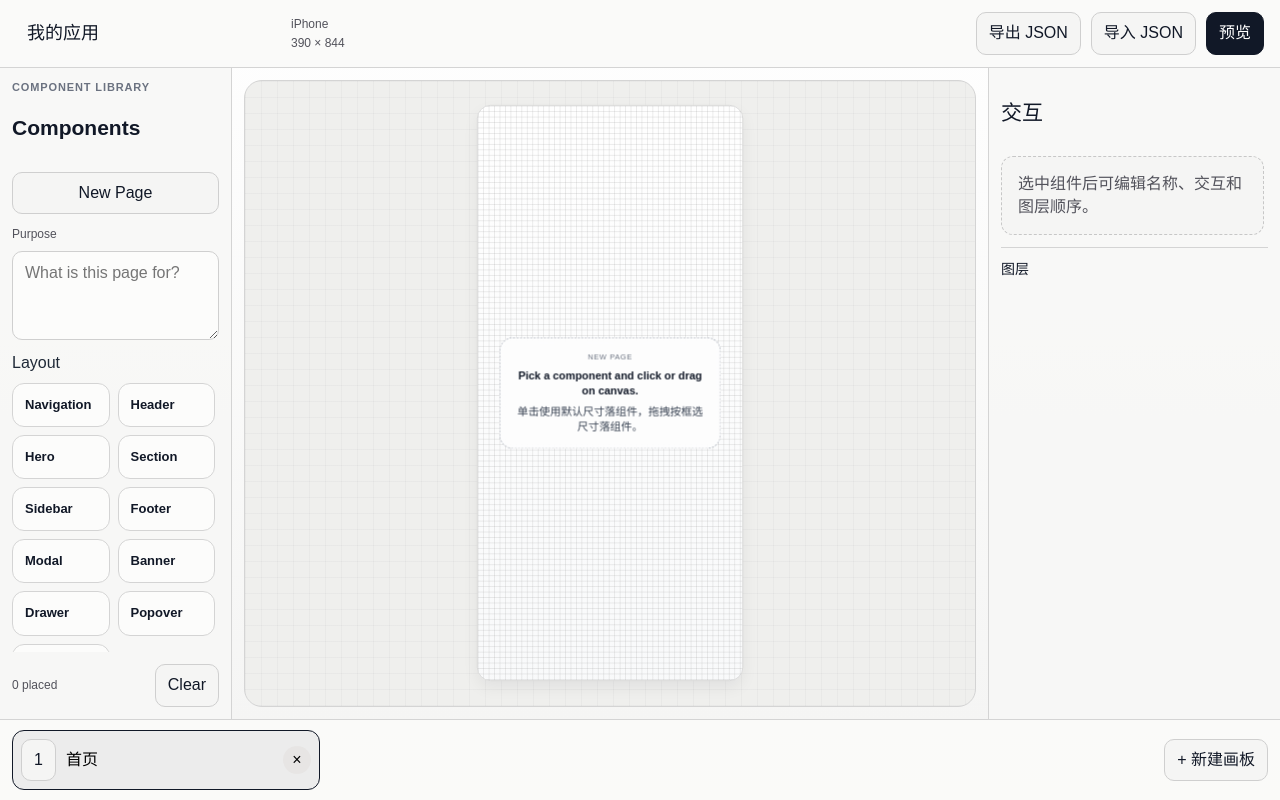
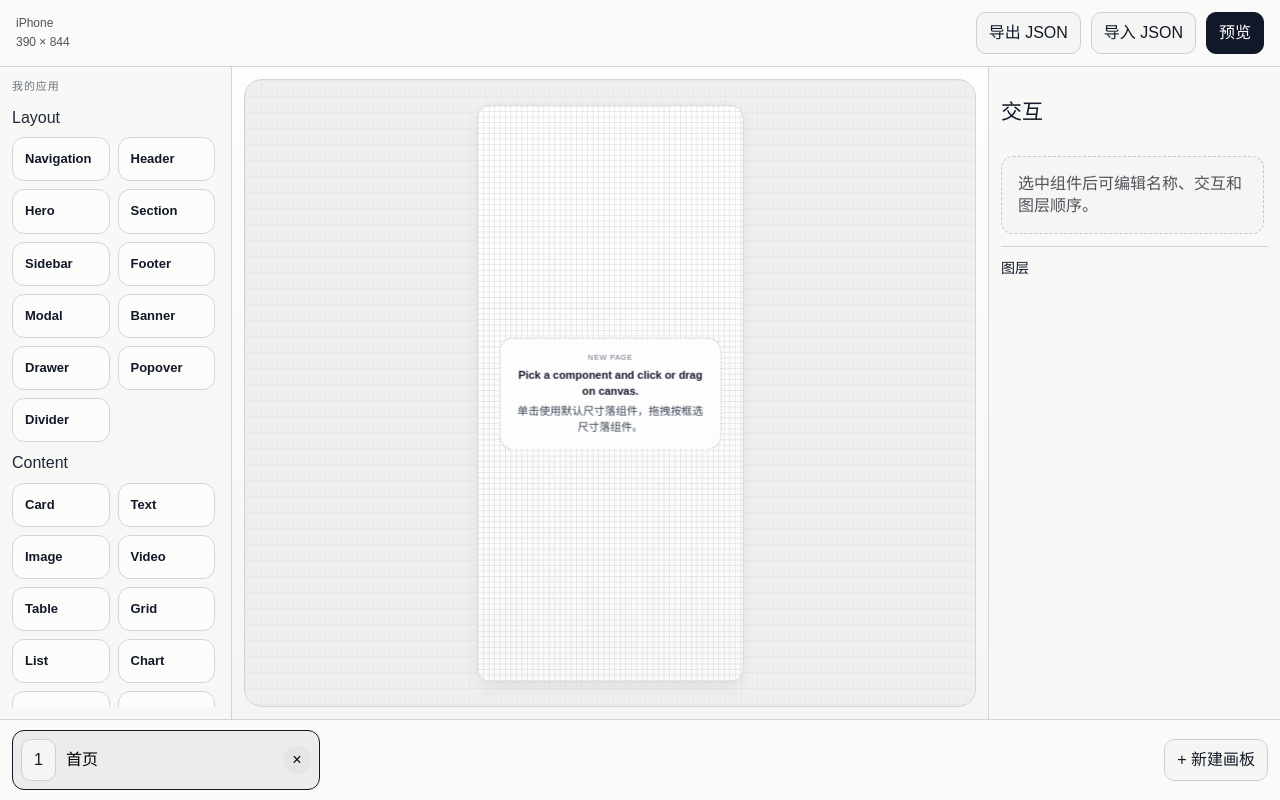
Before and after one commit to kaelem1/wireframe-for-llm, a React (Vite) app: page / in a window 1280 px wide. Both pictures are taken after a click on the button "创建项目". Built offline with nearby package versions, Linux system fonts and the light colour scheme.

Commit message:
feat: simplify palette controls and selection state

```diff
--- a/src/App.tsx
+++ b/src/App.tsx
@@ -1,8 +1,9 @@
 /*
 [PROTOCOL]:
 1. 逻辑变更后更新此 Header
-2. 当前统一为单一画布工作流，并保留左右栏同时编辑组件与图层
-3. 更新后检查所属 `.folder.md`
+2. 当前统一为单一画布工作流，项目名入口固定在左栏，顶部仅保留设备与动作
+3. Escape 只清当前已选组件，不清待放置组件
+4. 更新后检查所属 `.folder.md`
 */
 
 import { useEffect, useRef } from 'react'
@@ -35,13 +36,11 @@ export default function App() {
   const activeBoardId = useAppStore((state) => state.activeBoardId)
   const selectedComponentId = useAppStore((state) => state.selectedComponentId)
   const selectedComponentIds = useAppStore((state) => state.selectedComponentIds)
-  const pendingComponentType = useAppStore((state) => state.pendingComponentType)
   const wireframe = useAppStore((state) => state.wireframe)
   const isPreview = useAppStore((state) => state.isPreview)
   const initializeProject = useAppStore((state) => state.initializeProject)
   const importProjectJson = useAppStore((state) => state.importProjectJson)
   const exportProject = useAppStore((state) => state.exportProjectJson)
-  const setProjectName = useAppStore((state) => state.setProjectName)
   const addBoard = useAppStore((state) => state.addBoard)
   const deleteSelectedComponents = useAppStore((state) => state.deleteSelectedComponents)
   const duplicateComponent = useAppStore((state) => state.duplicateComponent)
@@ -50,7 +49,6 @@ export default function App() {
   const getWorkspaceSnapshot = useAppStore((state) => state.getWorkspaceSnapshot)
   const undo = useAppStore((state) => state.undo)
   const redo = useAppStore((state) => state.redo)
-  const setPendingComponentType = useAppStore((state) => state.setPendingComponentType)
   const selectComponent = useAppStore((state) => state.selectComponent)
 
   useEffect(() => {
@@ -103,16 +101,9 @@ export default function App() {
         }
       }
 
-      if (event.key === 'Escape') {
-        if (pendingComponentType) {
-          event.preventDefault()
-          setPendingComponentType(null)
-          return
-        }
-        if (selectedComponentIds.length > 0) {
-          event.preventDefault()
-          selectComponent(null)
-        }
+      if (event.key === 'Escape' && selectedComponentIds.length > 0) {
+        event.preventDefault()
+        selectComponent(null)
       }
 
       if (event.key === 'Backspace' && selectedComponentIds.length > 0) {
@@ -138,13 +129,11 @@ export default function App() {
     duplicateComponent,
     exportProject,
     moveSelectedBy,
-    pendingComponentType,
     project,
     redo,
     selectedComponentId,
     selectedComponentIds.length,
     selectComponent,
-    setPendingComponentType,
     togglePreview,
     undo,
   ])
@@ -165,11 +154,9 @@ export default function App() {
     <>
       <div className="app-shell">
         <Toolbar
-          projectName={project.project}
           deviceLabel={deviceLabel}
           boardSizeLabel={`${project.boardSize.width} × ${project.boardSize.height}`}
           isPreview={isPreview}
-          onProjectNameChange={setProjectName}
           onExport={() => downloadJson(`${project.project || 'wireframe-project'}.json`, JSON.parse(exportProject()))}
           onImport={() => importRef.current?.click()}
           onTogglePreview={togglePreview}
--- a/src/components/BoardCanvas.tsx
+++ b/src/components/BoardCanvas.tsx
@@ -2,7 +2,8 @@
 [PROTOCOL]:
 1. 逻辑变更后更新此 Header
 2. 当前统一画布交互，补齐点击放置、框选多选、八向缩放与空白提示层
-3. 更新后检查所属 `.folder.md`
+3. 空白提示层不再消费 purpose，组件按钮进入连续放置
+4. 更新后检查所属 `.folder.md`
 */
 
 import { useEffect, useMemo, useRef, useState, type PointerEvent as ReactPointerEvent } from 'react'
@@ -329,7 +330,6 @@ export function BoardCanvas() {
   const selectedComponentIds = useAppStore((state) => state.selectedComponentIds)
   const editingComponentId = useAppStore((state) => state.editingComponentId)
   const pendingComponentType = useAppStore((state) => state.pendingComponentType)
-  const wireframe = useAppStore((state) => state.wireframe)
   const selectComponent = useAppStore((state) => state.selectComponent)
   const selectComponents = useAppStore((state) => state.selectComponents)
   const setEditingComponentId = useAppStore((state) => state.setEditingComponentId)
@@ -695,7 +695,7 @@ export function BoardCanvas() {
             {board.components.length === 0 ? (
               <div className="canvas-empty-state">
                 <div className="canvas-empty-state__eyebrow">New Page</div>
-                <strong>{wireframe.purpose || 'Pick a component and click or drag on canvas.'}</strong>
+                <strong>Pick a component and click or drag on canvas.</strong>
                 <span>单击使用默认尺寸落组件，拖拽按框选尺寸落组件。</span>
               </div>
             ) : null}
--- a/src/components/ComponentPalette.tsx
+++ b/src/components/ComponentPalette.tsx
@@ -1,8 +1,8 @@
 /*
 [PROTOCOL]:
 1. 逻辑变更后更新此 Header
-2. 当前左栏统一为组件库与页面意图区，移除模式切换与尺寸备注
-3. 当前按 ComponentCatalogItem 渲染等宽网格项
+2. 当前左栏仅保留项目名与组件网格，移除 purpose、新建页与底栏操作
+3. 当前按 ComponentCatalogItem 渲染等宽网格项，并保持待放置组件持续选中
 4. 更新后检查所属 `.folder.md`
 */
 
@@ -11,40 +11,22 @@ import { useAppStore } from '../stores/appStore'
 
 export function ComponentPalette() {
   const project = useAppStore((state) => state.project)
-  const activeBoardId = useAppStore((state) => state.activeBoardId)
   const pendingComponentType = useAppStore((state) => state.pendingComponentType)
-  const wireframe = useAppStore((state) => state.wireframe)
+  const setProjectName = useAppStore((state) => state.setProjectName)
   const setPendingComponentType = useAppStore((state) => state.setPendingComponentType)
-  const startWireframePage = useAppStore((state) => state.startWireframePage)
-  const clearActiveBoardComponents = useAppStore((state) => state.clearActiveBoardComponents)
-  const setWireframePurpose = useAppStore((state) => state.setWireframePurpose)
-
-  const activeBoard =
-    project && activeBoardId ? project.boards.find((board) => board.id === activeBoardId) ?? null : null
-  const placedCount = activeBoard?.components.length ?? 0
 
   return (
     <div className="panel panel--palette">
       <div className="panel__header panel__header--palette">
-        <div>
-          <div className="panel__eyebrow">Component library</div>
-          <h2>Components</h2>
+        <div className="panel__eyebrow">
+          <input
+            className="panel__project-name"
+            value={project?.project ?? ''}
+            aria-label="项目名称"
+            onChange={(event) => setProjectName(event.target.value)}
+          />
         </div>
       </div>
-
-      <button type="button" className="ghost-button" onClick={startWireframePage}>
-        New Page
-      </button>
-
-      <label className="form-field">
-        <span>Purpose</span>
-        <textarea
-          rows={3}
-          value={wireframe.purpose}
-          placeholder="What is this page for?"
-          onChange={(event) => setWireframePurpose(event.target.value)}
-        />
-      </label>
 
       <div className="component-palette">
         {COMPONENT_REGISTRY.map((section) => (
@@ -75,13 +57,6 @@ export function ComponentPalette() {
           </section>
         ))}
       </div>
-
-      <div className="palette-footer">
-        <div className="palette-footer__count">{placedCount} placed</div>
-        <button type="button" className="ghost-button" onClick={clearActiveBoardComponents}>
-          Clear
-        </button>
-      </div>
     </div>
   )
 }
--- a/src/components/Toolbar.tsx
+++ b/src/components/Toolbar.tsx
@@ -1,15 +1,14 @@
 /*
 [PROTOCOL]:
 1. 逻辑变更后更新此 Header
-2. 更新后检查所属 `.folder.md`
+2. 当前顶部只保留设备、导入导出与预览动作，不再承接项目名输入
+3. 更新后检查所属 `.folder.md`
 */
 
 interface ToolbarProps {
-  projectName: string
   deviceLabel: string
   boardSizeLabel: string
   isPreview: boolean
-  onProjectNameChange: (value: string) => void
   onExport: () => void
   onImport: () => void
   onTogglePreview: () => void
@@ -17,11 +16,9 @@ interface ToolbarProps {
 
 export function Toolbar(props: ToolbarProps) {
   const {
-    projectName,
     deviceLabel,
     boardSizeLabel,
     isPreview,
-    onProjectNameChange,
     onExport,
     onImport,
     onTogglePreview,
@@ -30,12 +27,6 @@ export function Toolbar(props: ToolbarProps) {
   return (
     <header className="toolbar">
       <div className="toolbar__identity">
-        <input
-          className="toolbar__project-name"
-          value={projectName}
-          onChange={(event) => onProjectNameChange(event.target.value)}
-          aria-label="项目名称"
-        />
         <div className="toolbar__device">
           <span>{deviceLabel}</span>
           <span>{boardSizeLabel}</span>
--- a/src/index.css
+++ b/src/index.css
@@ -2,7 +2,8 @@
 [PROTOCOL]:
 1. 逻辑变更后更新此 Header
 2. 当前收敛为单一线框工作区样式，并保留框选与图层拖拽反馈
-3. 更新后检查所属 `.folder.md`
+3. 左栏仅保留项目名与组件网格，toolbar 不再展示项目名输入
+4. 更新后检查所属 `.folder.md`
 */
 
 :root {
@@ -75,17 +76,6 @@ body {
   display: flex;
   align-items: center;
   gap: 12px;
-}
-
-.toolbar__project-name {
-  min-width: 180px;
-  border: 1px solid transparent;
-  border-radius: 10px;
-  background: transparent;
-  padding: 8px 10px;
-  font-size: 18px;
-  font-weight: 600;
-  color: #111827;
 }
 
 .toolbar__device {
@@ -183,6 +173,23 @@ body {
   color: #6b7280;
 }
 
+.panel__header--palette .panel__eyebrow {
+  width: 100%;
+  margin-bottom: 0;
+}
+
+.panel__project-name {
+  width: 100%;
+  border: 0;
+  padding: 0;
+  background: transparent;
+  color: inherit;
+  font: inherit;
+  letter-spacing: inherit;
+  text-transform: inherit;
+  outline: none;
+}
+
 .panel__editor {
   display: grid;
   align-content: start;
@@ -257,18 +264,6 @@ body {
   font-size: 13px;
   font-weight: 700;
   color: #111827;
-}
-
-.palette-footer {
-  display: flex;
-  align-items: center;
-  justify-content: space-between;
-  gap: 10px;
-}
-
-.palette-footer__count {
-  font-size: 12px;
-  color: #52525b;
 }
 
 .canvas-shell {
--- a/src/stores/appStore.ts
+++ b/src/stores/appStore.ts
@@ -3,7 +3,8 @@
 1. 逻辑变更后更新此 Header
 2. 当前把单一 wireframe 工作态、编辑命令与多选状态并入同一 store
 3. 画布始终运行在线框编辑态，不再维护 on/off 双快照切换
-4. 更新后检查所属 `.folder.md`
+4. 待放置组件持续保留，直到显式切换、取消或选中画布组件
+5. 更新后检查所属 `.folder.md`
 */
 
 import { applyPatches, enablePatches, produceWithPatches, type Patch } from 'immer'
@@ -102,9 +103,6 @@ type StoreState = {
   selectComponents: (componentIds: string[]) => void
   setEditingComponentId: (componentId: string | null) => void
   setPendingComponentType: (type: ComponentType | null) => void
-  startWireframePage: () => void
-  clearWireframePage: () => void
-  setWireframePurpose: (purpose: string) => void
   addBoard: () => void
   deleteBoard: (boardId: string) => void
   reorderBoards: (fromIndex: number, toIndex: number) => void
@@ -121,7 +119,6 @@ type StoreState = {
   updateComponentFrames: (
     updates: Array<Pick<ProtoComponent, 'id' | 'x' | 'y' | 'width' | 'height'>>,
   ) => void
-  clearActiveBoardComponents: () => void
   reorderComponents: (boardId: string, fromIndex: number, toIndex: number) => void
   deleteComponent: (componentId: string) => void
   deleteSelectedComponents: () => void
@@ -158,10 +155,6 @@ function createDefaultWireframeState(): WireframeState {
   return {
     purpose: '',
   }
-}
-
-function cloneProject(project: ProjectData | null) {
-  return project ? parseProjectJson(JSON.stringify(project)) : null
 }
 
 function resetEditingState() {
@@ -323,12 +316,14 @@ export const useAppStore = create<StoreState>((set, get) => {
       set({
         selectedComponentId,
         selectedComponentIds: selectedComponentId ? [selectedComponentId] : [],
+        pendingComponentType: null,
       }),
     selectComponents: (selectedComponentIds) =>
       set({
         selectedComponentId: selectedComponentIds.at(-1) ?? null,
         selectedComponentIds,
         editingComponentId: null,
+        pendingComponentType: null,
       }),
     setEditingComponentId: (editingComponentId) => set({ editingComponentId }),
     setPendingComponentType: (pendingComponentType) =>
@@ -338,51 +333,6 @@ export const useAppStore = create<StoreState>((set, get) => {
         selectedComponentIds: [],
         editingComponentId: null,
       }),
-    startWireframePage: () =>
-      set((state) => {
-        if (!state.project) {
-          return state
-        }
-
-        const project = cloneProject(state.project)
-        const activeBoardId = state.activeBoardId ?? project?.boards[0]?.id ?? null
-        const board = project && activeBoardId ? getBoardById(project, activeBoardId) : project?.boards[0] ?? null
-
-        if (!project || !board) {
-          return state
-        }
-
-        board.components = []
-
-        return {
-          project,
-          activeBoardId: board.id,
-          wireframe: state.wireframe,
-          ...resetEditingState(),
-          ...previewReset,
-        }
-      }),
-    clearWireframePage: () =>
-      commit((draft) => {
-        if (!draft.project) {
-          return
-        }
-        const board = getActiveBoard(draft.project, draft.activeBoardId)
-        if (!board) {
-          return
-        }
-        board.components = []
-        draft.selectedComponentId = null
-        draft.selectedComponentIds = []
-        draft.pendingComponentType = null
-      }),
-    setWireframePurpose: (purpose) =>
-      set((state) => ({
-        wireframe: {
-          ...state.wireframe,
-          purpose,
-        },
-      })),
     addBoard: () =>
       commit((draft) => {
         if (!draft.project) {
@@ -441,7 +391,6 @@ export const useAppStore = create<StoreState>((set, get) => {
         draft.activeBoardId = board.id
         draft.selectedComponentId = component.id
         draft.selectedComponentIds = [component.id]
-        draft.pendingComponentType = null
       }),
     placeComponent: (type, frame) =>
       commit((draft) => {
@@ -459,7 +408,6 @@ export const useAppStore = create<StoreState>((set, get) => {
         draft.activeBoardId = board.id
         draft.selectedComponentId = component.id
         draft.selectedComponentIds = [component.id]
-        draft.pendingComponentType = null
       }),
     updateComponent: (componentId, updates) =>
       commit((draft) => {
@@ -518,20 +466,6 @@ export const useAppStore = create<StoreState>((set, get) => {
             ),
           )
         }
-      }),
-    clearActiveBoardComponents: () =>
-      commit((draft) => {
-        if (!draft.project) {
-          return
-        }
-        const board = getActiveBoard(draft.project, draft.activeBoardId)
-        if (!board) {
-          return
-        }
-        board.components = []
-        draft.selectedComponentId = null
-        draft.selectedComponentIds = []
-        draft.pendingComponentType = null
       }),
     reorderComponents: (boardId, fromIndex, toIndex) =>
       commit((draft) => {
```
Also changed, not shown: .ai/current.md, .ai/decisions.md, src/.folder.md, src/components/.folder.md, src/stores/.folder.md, 1 other file (tests, documents, lock files or other folders).
